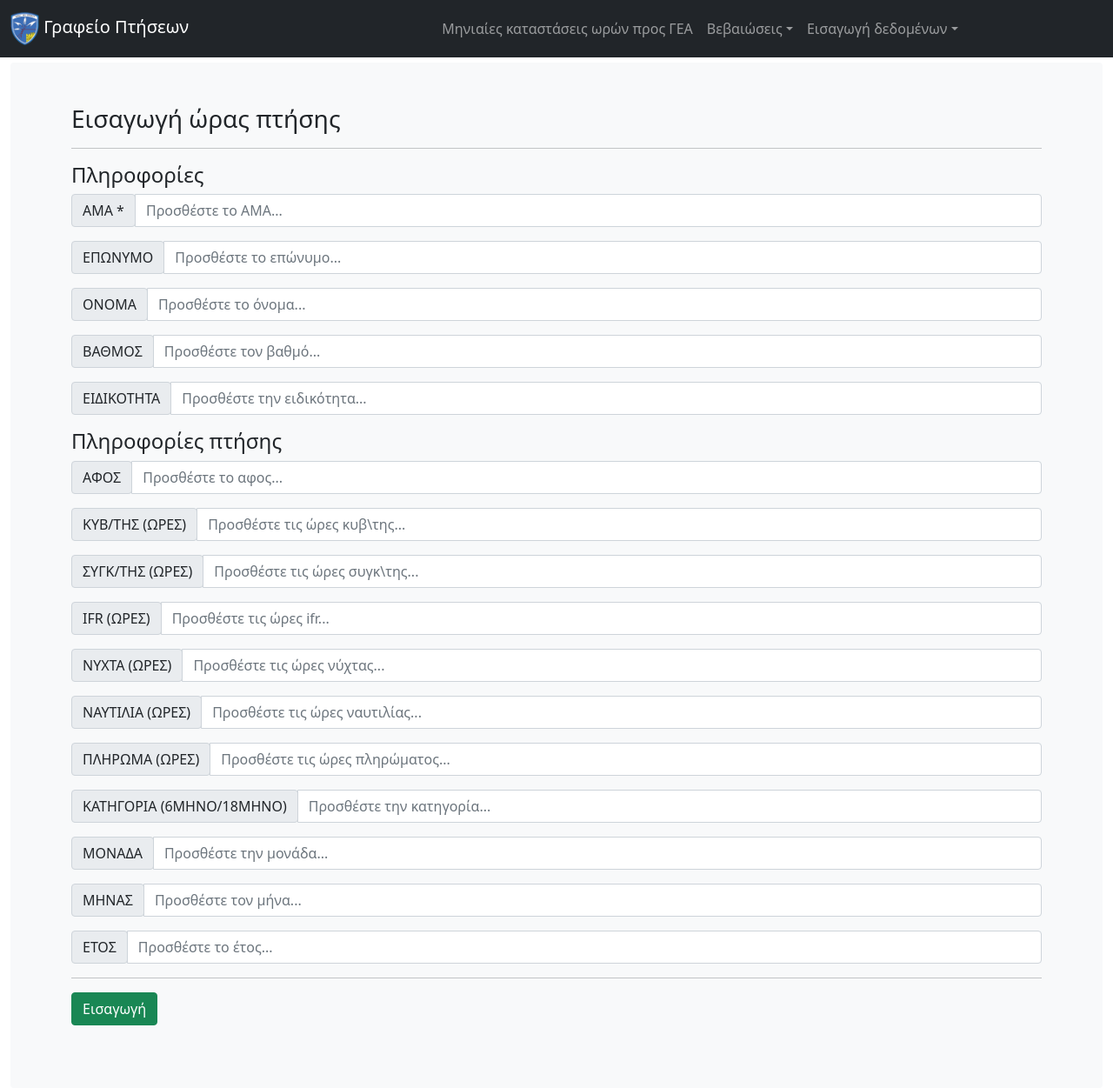
After one commit to mCharatz/HAF-FlightOffice-AircraftManager, a Django app: page /add/flightHour/ in a window 1280 px wide. The commit adds this page. Shown: the whole page at 87% size. Run offline with Django 3.2, Linux system fonts and the light colour scheme; some libraries are stand-ins or nearby versions.

Commit message:
index page update

```diff
--- a/HAF_113_Scheduler/core/templates/core/core.html
+++ b/HAF_113_Scheduler/core/templates/core/core.html
@@ -63,7 +63,7 @@
               <a class="nav-link dropdown-toggle" href="#" id="navbarDarkDropdownMenuLink" role="button" data-bs-toggle="dropdown" aria-expanded="false">Εισαγωγή δεδομένων</a>
                 <ul class="dropdown-menu dropdown-menu-dark" aria-labelledby="navbarDarkDropdownMenuLink">
                   <li><a class="dropdown-item" aria-current="page" href={% url 'upload_file' %}>Προσθήκη αρχείου</a></li>
-                  <li><a class="dropdown-item" href={% url 'flight_hours' %}>Εισαγωγή ωρών πτήσεων</a></li>
+                  <li><a class="dropdown-item" href={% url 'add_flight_hour' %}>Εισαγωγή ωρών πτήσεων</a></li>
                   <li><a class="dropdown-item" href={% url 'train_hours' %}>Εισαγωγή ωρών εκπαιδευτών</a></li>
                 </ul>
             </li>
--- /dev/null
+++ b/HAF_113_Scheduler/core/templates/core/eisagogi_dedomenon/add_flight_hour.html
@@ -0,0 +1,115 @@
+{% extends 'core/core.html' %}
+{%load static%}
+{% block content %}
+<div class="container">
+    <h3> Εισαγωγή ώρας πτήσης </h3>
+    <hr>
+    <div class="row">
+    <form id="fileUpload" method="post" action="{% url 'proccess_data' %}" enctype="multipart/form-data">
+        {% csrf_token %}
+        <h4> Πληροφορίες </h4>
+        <div class="col-sm input-group mb-3">
+            <div class="input-group-prepend">
+              <span class="input-group-text" id="basic-addon1">ΑΜΑ *</span>
+            </div>
+            <input type="text" class="form-control" placeholder="Προσθέστε το ΑΜΑ..." aria-label="Username" aria-describedby="basic-addon1" required>
+        </div>
+        <div class="col-sm input-group mb-3">
+            <div class="input-group-prepend">
+              <span class="input-group-text" id="basic-addon1">ΕΠΩΝΥΜΟ</span>
+            </div>
+            <input type="text" class="form-control" placeholder="Προσθέστε το επώνυμο..." aria-label="Username" aria-describedby="basic-addon1">
+        </div>
+        <div class="col-sm input-group mb-3">
+            <div class="input-group-prepend">
+              <span class="input-group-text" id="basic-addon1">ΟΝΟΜΑ</span>
+            </div>
+            <input type="text" class="form-control" placeholder="Προσθέστε το όνομα..." aria-label="Username" aria-describedby="basic-addon1">
+        </div>
+        <div class="col-sm input-group mb-3">
+            <div class="input-group-prepend">
+              <span class="input-group-text" id="basic-addon1">ΒΑΘΜΟΣ</span>
+            </div>
+            <input type="text" class="form-control" placeholder="Προσθέστε τον βαθμό..." aria-label="Username" aria-describedby="basic-addon1">
+        </div>
+        <div class="col-sm input-group mb-3">
+            <div class="input-group-prepend">
+              <span class="input-group-text" id="basic-addon1">ΕΙΔΙΚΟΤΗΤΑ</span>
+            </div>
+            <input type="text" class="form-control" placeholder="Προσθέστε την ειδικότητα..." aria-label="Username" aria-describedby="basic-addon1">
+        </div>
+        <h4>Πληροφορίες πτήσης</h4>
+        <div class="col-sm input-group mb-3">
+            <div class="input-group-prepend">
+              <span class="input-group-text" id="basic-addon1">ΑΦΟΣ</span>
+            </div>
+            <input type="text" class="form-control" placeholder="Προσθέστε το αφος..." aria-label="Username" aria-describedby="basic-addon1">
+        </div>
+        <div class="col-sm input-group mb-3">
+            <div class="input-group-prepend">
+              <span class="input-group-text" id="basic-addon1">ΚΥΒ/ΤΗΣ (ΩΡΕΣ)</span>
+            </div>
+            <input type="text" class="form-control" placeholder="Προσθέστε τις ώρες κυβ\της..." aria-label="Username" aria-describedby="basic-addon1">
+        </div>
+        <div class="col-sm input-group mb-3">
+            <div class="input-group-prepend">
+              <span class="input-group-text" id="basic-addon1">ΣΥΓΚ/ΤΗΣ (ΩΡΕΣ)</span>
+            </div>
+            <input type="text" class="form-control" placeholder="Προσθέστε τις ώρες συγκ\της..." aria-label="Username" aria-describedby="basic-addon1">
+        </div>
+        <div class="col-sm input-group mb-3">
+            <div class="input-group-prepend">
+              <span class="input-group-text" id="basic-addon1">IFR (ΩΡΕΣ)</span>
+            </div>
+            <input type="text" class="form-control" placeholder="Προσθέστε τις ώρες ifr..." aria-label="Username" aria-describedby="basic-addon1">
+        </div>
+        <div class="col-sm input-group mb-3">
+            <div class="input-group-prepend">
+              <span class="input-group-text" id="basic-addon1">ΝΥΧΤΑ (ΩΡΕΣ)</span>
+            </div>
+            <input type="text" class="form-control" placeholder="Προσθέστε τις ώρες νύχτας..." aria-label="Username" aria-describedby="basic-addon1">
+        </div>
+        <div class="col-sm input-group mb-3">
+            <div class="input-group-prepend">
+              <span class="input-group-text" id="basic-addon1">ΝΑΥΤΙΛΙΑ (ΩΡΕΣ)</span>
+            </div>
+            <input type="text" class="form-control" placeholder="Προσθέστε τις ώρες ναυτιλίας..." aria-label="Username" aria-describedby="basic-addon1">
+        </div>
+        <div class="col-sm input-group mb-3">
+            <div class="input-group-prepend">
+              <span class="input-group-text" id="basic-addon1">ΠΛΗΡΩΜΑ (ΩΡΕΣ)</span>
+            </div>
+            <input type="text" class="form-control" placeholder="Προσθέστε τις ώρες πληρώματος..." aria-label="Username" aria-describedby="basic-addon1">
+        </div>
+        <div class="col-sm input-group mb-3">
+            <div class="input-group-prepend">
+              <span class="input-group-text" id="basic-addon1">ΚΑΤΗΓΟΡΙΑ (6ΜΗΝΟ/18ΜΗΝΟ)</span>
+            </div>
+            <input type="text" class="form-control" placeholder="Προσθέστε την κατηγορία..." aria-label="Username" aria-describedby="basic-addon1">
+        </div>
+        <div class="col-sm input-group mb-3">
+            <div class="input-group-prepend">
+              <span class="input-group-text" id="basic-addon1">ΜΟΝΑΔΑ</span>
+            </div>
+            <input type="text" class="form-control" placeholder="Προσθέστε την μονάδα..." aria-label="Username" aria-describedby="basic-addon1">
+        </div>
+        <div class="col-sm input-group mb-3">
+            <div class="input-group-prepend">
+              <span class="input-group-text" id="basic-addon1">ΜΗΝΑΣ</span>
+            </div>
+            <input type="text" class="form-control" placeholder="Προσθέστε τον μήνα..." aria-label="Username" aria-describedby="basic-addon1">
+        </div>
+        <div class="col-sm input-group mb-3">
+            <div class="input-group-prepend">
+              <span class="input-group-text" id="basic-addon1">ΕΤΟΣ</span>
+            </div>
+            <input type="text" class="form-control" placeholder="Προσθέστε το έτος..." aria-label="Username" aria-describedby="basic-addon1">
+        </div>
+        <hr>
+        <button type="submit" class="btn btn-block btn-success">Εισαγωγή</button>
+    </form>
+</div>
+<br>
+</div>
+
+{% endblock content %}}
--- a/HAF_113_Scheduler/core/templates/core/index.html
+++ b/HAF_113_Scheduler/core/templates/core/index.html
@@ -10,6 +10,9 @@
 </style>
 {% endblock%}
 {% block indexpage %}
+<div class="shadow-sm p-1 mb-1 bg-transparent rounded" style="margin-top:13rem;">
+<h1 class="display-1 mx-auto mt-5 p-3 text-center text-white"><i><b>"Θνήσκε Yπέρ Πατρίδος"</b></i></h1>
+</div>
 {% endblock %}
 
 {% block footer%}
--- a/HAF_113_Scheduler/core/urls.py
+++ b/HAF_113_Scheduler/core/urls.py
@@ -5,6 +5,7 @@ urlpatterns = [
     path('',views.index,name="index"),
     path('add/uploadFile/',views.upload,name="upload_file"),
     path('add/uploadFile/success',views.upload_file_success,name="upload_file_success"),
+    path('add/flightHour/',views.add_flight_hour,name="add_flight_hour"),
     path('upload/',views.proccess_uploaded_data,name="proccess_data"),
     path('save/',views.save_uploaded_data,name="save_uploaded_data"),
     path('staff/6-months/',views.prosopiko_eksaminou,name="prosopiko_eksaminou"),
--- a/HAF_113_Scheduler/core/views.py
+++ b/HAF_113_Scheduler/core/views.py
@@ -100,6 +100,12 @@ def pilots(request):
     context = {'table_data':pilots}
     return render(request,'core/vevaioseis/ypa.html',context)
 
+def add_flight_hour(request):
+    if request.method == "POST":
+        return render(request,'core/eisagogi_dedomenon/add_flight_hour.html')
+    else:
+        return render(request,'core/eisagogi_dedomenon/add_flight_hour.html')
+
 def train_hours(request):
     context = {}
     table_data = TrainHours.objects.all().order_by('airman__lastname')
```
Also changed, not shown: HAF_113_Scheduler/core/templates/core/eisagogi_dedomenon/eisagogi_ores_ptisewn.html (deleted).
